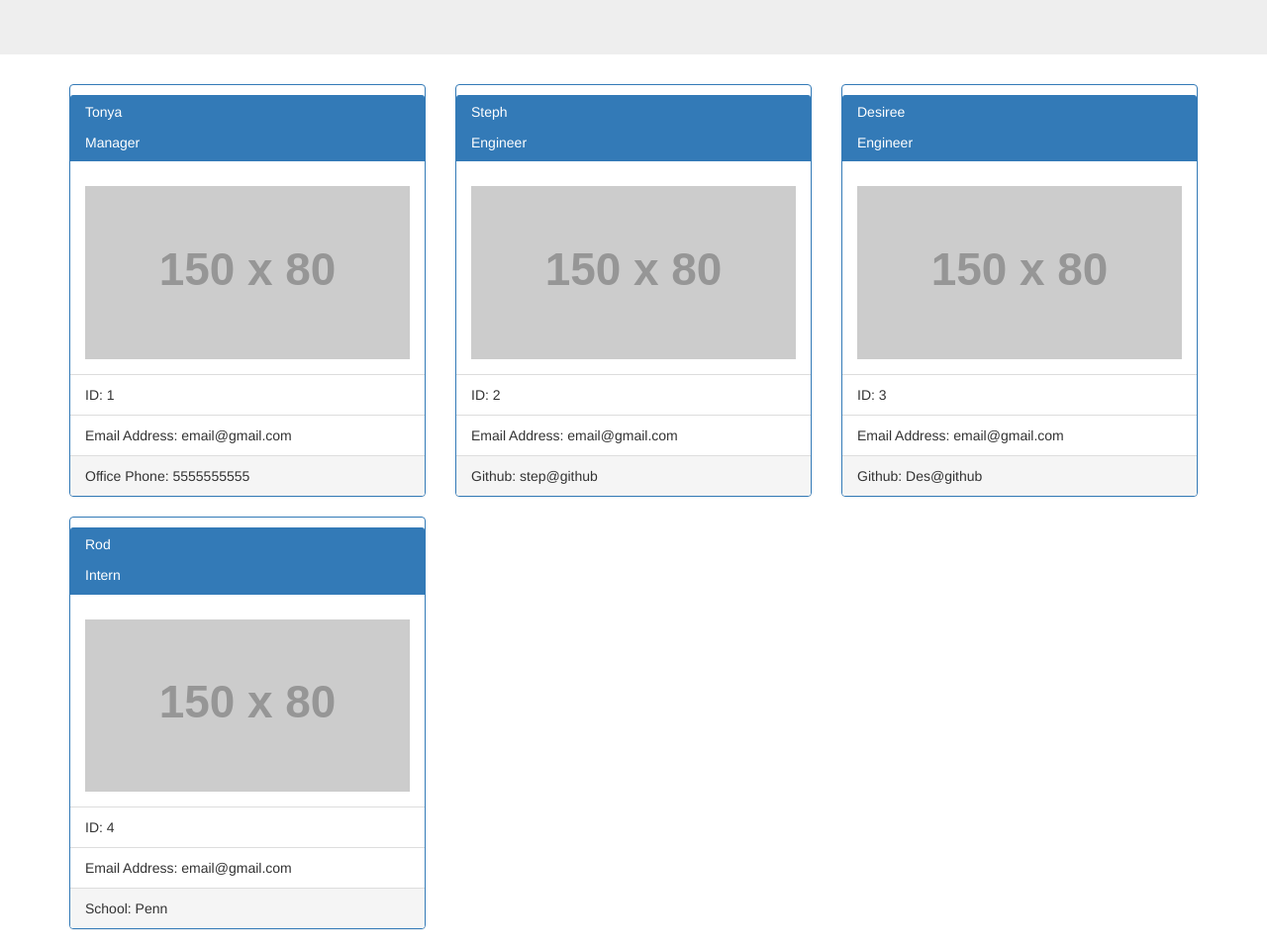
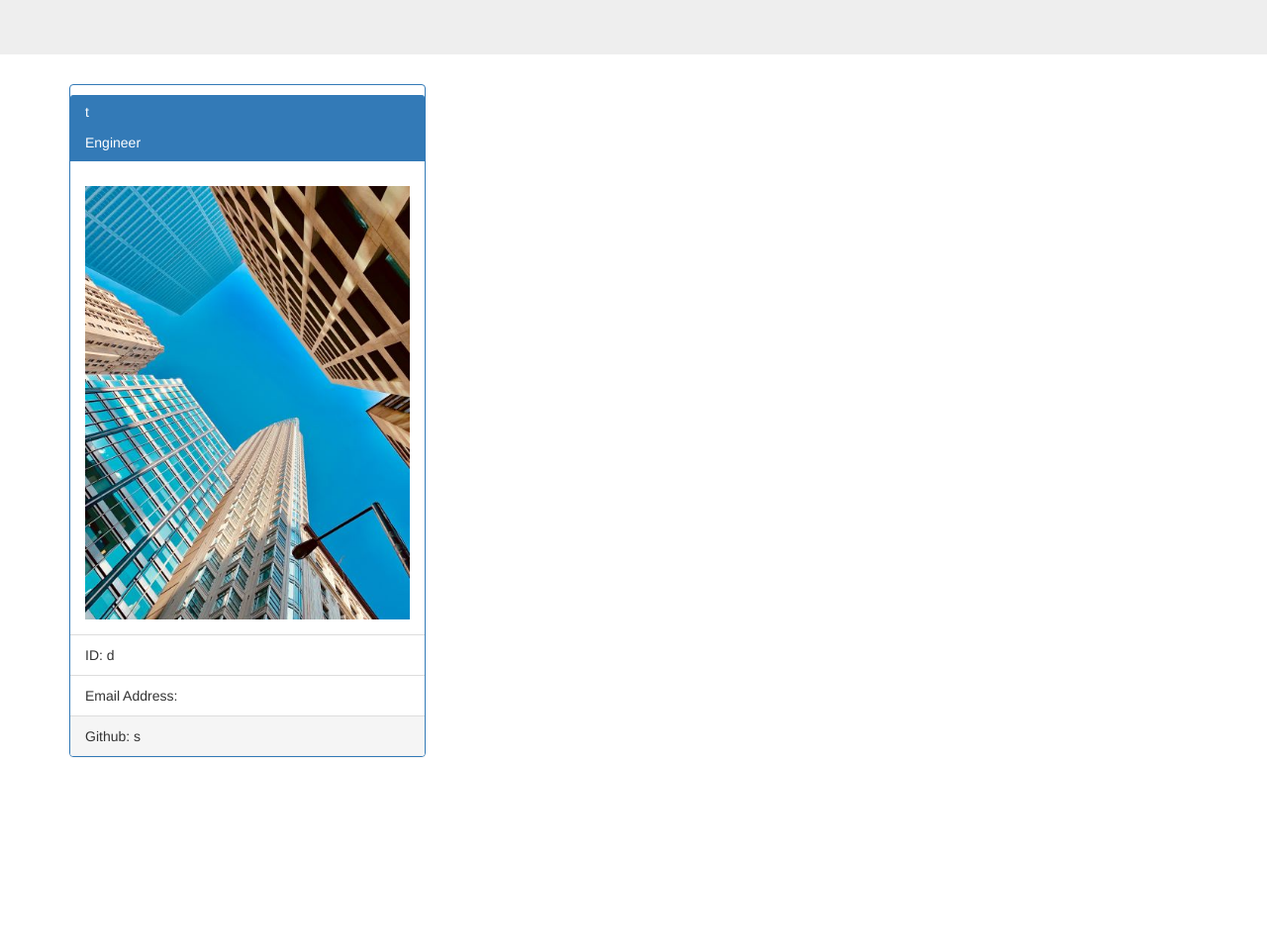
Before and after one commit to tfletch3018/Team-Profile-Generator, a website: page sample/team.html in a window 1280 px wide. Shown: the part 140-1099 px from the top of the page at 99% size. After the commit the page ends 925 px from the top, so only its background shows below. Drawn offline with nearby package versions, Linux system fonts and the light colour scheme; placeholder pictures from the web are drawn by us.

Commit message:
add test folder

```diff
--- a/index.js
+++ b/index.js
@@ -124,7 +124,7 @@ function addHtml(member) {
                 `<div class="col-sm-4">
        <div class="panel panel-primary">
          <h5 class="panel-heading">${name}<br /><br />Engineer</h5>
-         <div class="panel-body"><img src="https://placehold.it/150x80?text=IMAGE" class="img-responsive" style="width:100%" alt="Image"></div>
+         <div class="panel-body"><img src="../img/engineer.jpg" class="img-responsive" style="width:100%" alt="Image"></div>
         <ul class="list-group list-group-flush">
              <li class="list-group-item">ID: ${id}</li>
              <li class="list-group-item">Email Address: ${email}</li>
--- a/package.json
+++ b/package.json
@@ -4,7 +4,7 @@
   "description": "",
   "main": "index.js",
   "scripts": {
-    "test": "echo \"Error: no test specified\" && exit 1"
+    "test": "jest"
   },
   "repository": {
     "type": "git",
@@ -17,6 +17,7 @@
   },
   "homepage": "https://github.com/tfletch3018/Team-Profile-Generator#readme",
   "dependencies": {
-    "inquirer": "^8.0.0"
+    "inquirer": "^8.0.0",
+    "jest": "^26.6.3"
   }
 }
--- a/sample/team.html
+++ b/sample/team.html
@@ -20,43 +20,13 @@
 <div class="container">
   <div class="row"><div class="col-sm-4">
        <div class="panel panel-primary">
-         <h5 class="panel-heading">Tonya<br /><br />Manager</h5>
-         <div class="panel-body"><img src="https://placehold.it/150x80?text=IMAGE" class="img-responsive" style="width:100%" alt="Image"></div>
+         <h5 class="panel-heading">t<br /><br />Engineer</h5>
+         <div class="panel-body"><img src="../img/engineer.jpg" class="img-responsive" style="width:100%" alt="Image"></div>
         <ul class="list-group list-group-flush">
-             <li class="list-group-item">ID: 1</li>
-             <li class="list-group-item">Email Address: email@gmail.com</li>
+             <li class="list-group-item">ID: d</li>
+             <li class="list-group-item">Email Address: </li>
          </ul>
-         <div class="panel-footer">Office Phone: 5555555555</div>
-       </div>
-     </div><div class="col-sm-4">
-       <div class="panel panel-primary">
-         <h5 class="panel-heading">Steph<br /><br />Engineer</h5>
-         <div class="panel-body"><img src="https://placehold.it/150x80?text=IMAGE" class="img-responsive" style="width:100%" alt="Image"></div>
-        <ul class="list-group list-group-flush">
-             <li class="list-group-item">ID: 2</li>
-             <li class="list-group-item">Email Address: email@gmail.com</li>
-         </ul>
-         <div class="panel-footer">Github: step@github</div>
-       </div>
-     </div><div class="col-sm-4">
-       <div class="panel panel-primary">
-         <h5 class="panel-heading">Desiree<br /><br />Engineer</h5>
-         <div class="panel-body"><img src="https://placehold.it/150x80?text=IMAGE" class="img-responsive" style="width:100%" alt="Image"></div>
-        <ul class="list-group list-group-flush">
-             <li class="list-group-item">ID: 3</li>
-             <li class="list-group-item">Email Address: email@gmail.com</li>
-         </ul>
-         <div class="panel-footer">Github: Des@github</div>
-       </div>
-     </div><div class="col-sm-4">
-       <div class="panel panel-primary">
-         <h5 class="panel-heading">Rod<br /><br />Intern</h5>
-         <div class="panel-body"><img src="https://placehold.it/150x80?text=IMAGE" class="img-responsive" style="width:100%" alt="Image"></div>
-        <ul class="list-group list-group-flush">
-             <li class="list-group-item">ID: 4</li>
-             <li class="list-group-item">Email Address: email@gmail.com</li>
-         </ul>
-         <div class="panel-footer">School: Penn</div>
+         <div class="panel-footer">Github: s</div>
        </div>
      </div></div>
     </div>
```
Also changed, not shown: img/engineer.jpg (added), test/Employee.test.js (added), test/Engineer.test.js (added), test/Intern.test.js (added), test/Manager.test.js (added), 1 other file.
